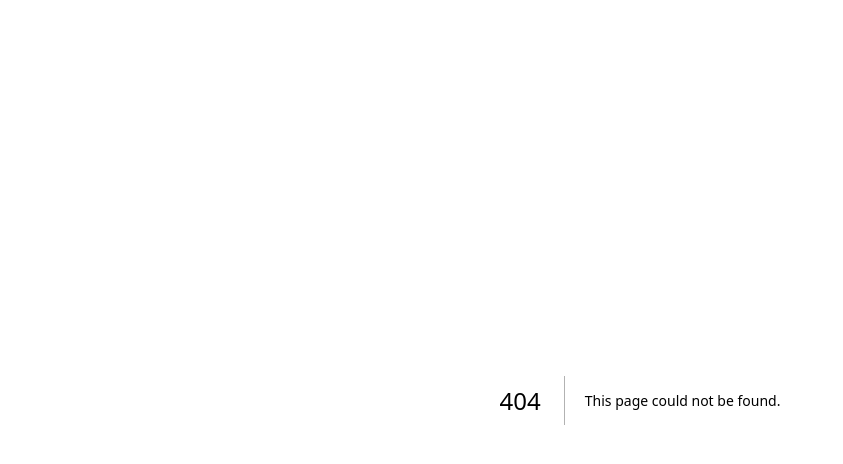
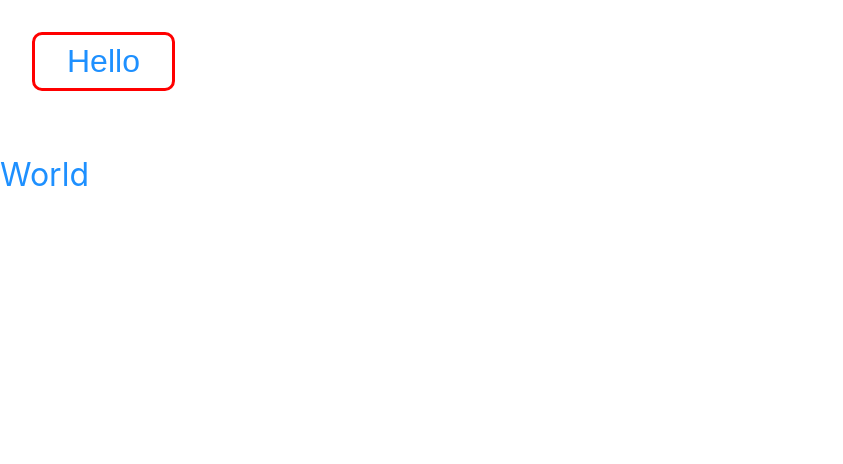
Before and after one commit to aaronsleepy/next-sample, a Next.js app: page /chap4/styled/mixin-sample in a window 1280 px wide. Before the commit this address had no page. Shown: the top 464 px of the page, without its empty margins (0-843 px from the left). Built offline with nearby package versions, Linux system fonts and the light colour scheme.

Commit message:
ui: mixin을 이용한 styled 예제

```diff
--- /dev/null
+++ b/pages/chap4/styled/mixin-sample.tsx
@@ -0,0 +1,42 @@
+import { NextPage } from "next";
+import styled from "styled-components";
+import { css } from "styled-components";
+
+
+/**
+ * 스타일드 컴포넌트를 사용한 컴포넌트 구현
+ * - when: CSS 정의를 재사용하고자 할 때
+ * - mixin 사용하기 예제
+ */
+const redBox = css`
+    padding: 0.25em 1em;
+    border: 3px solid #FF0000;
+    border-radius: 10px;
+`
+const font = css`
+    color: #1E90FF;
+    font-size: 2em;
+`
+
+const Button = styled.button`
+    background: transparent;
+    margin: 1em;
+    cursor: pointer;
+    ${redBox}
+    ${font}
+`
+const Text = styled.p`
+    font-weight: bolod;
+    ${font}
+`
+
+const Page: NextPage = () => {
+    return (
+        <div>
+            <Button>Hello</Button>
+            <Text>World</Text>
+        </div>
+    )
+}
+
+export default Page
```
